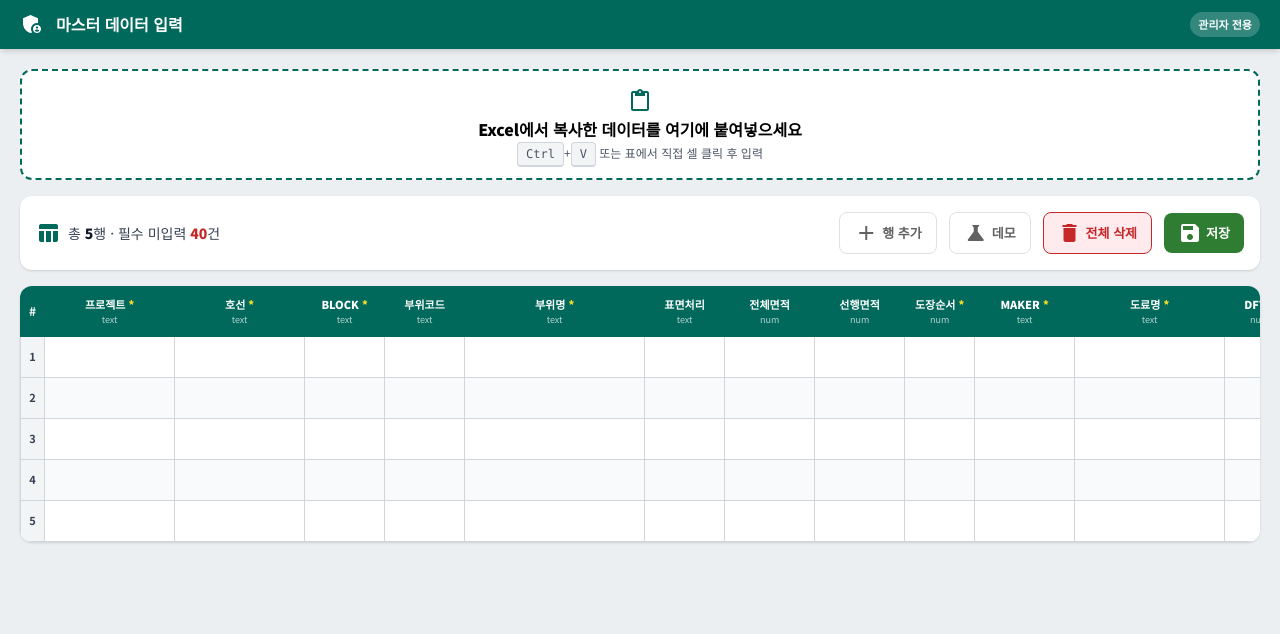
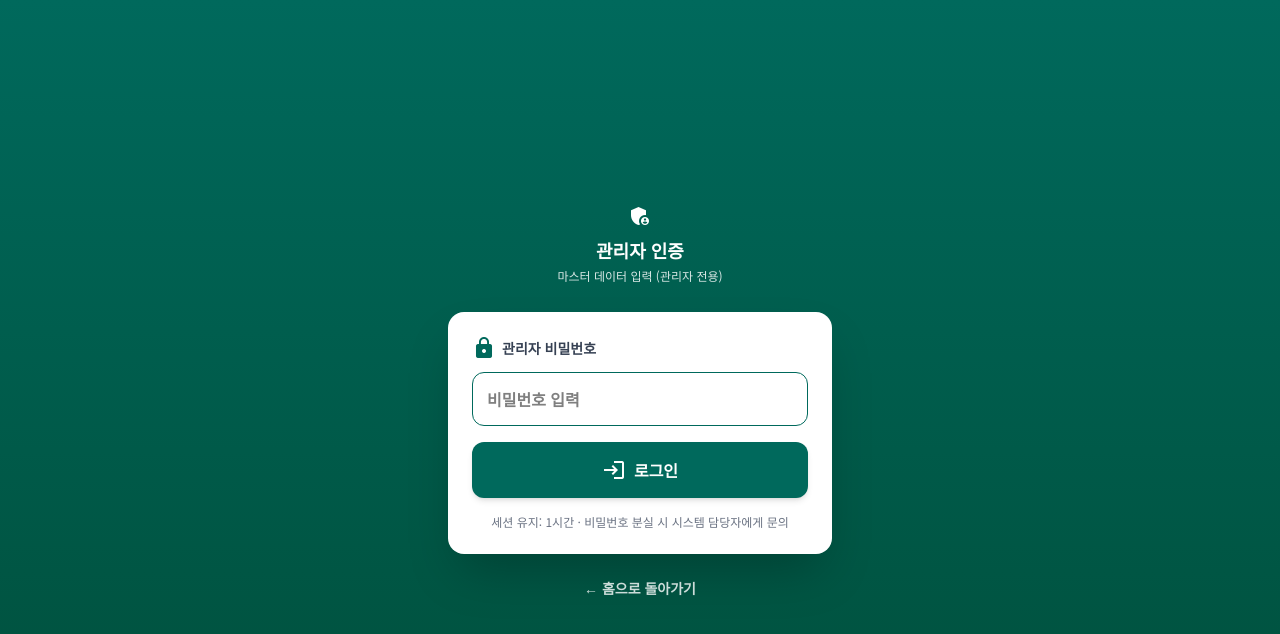
Before and after one commit to actiongamyoun/coating-qm, a Next.js app: page /admin/master in a window 1280 px wide. Shown: the top 634 px of the page. Built offline with nearby package versions, Linux system fonts and the light colour scheme; no server answers.

Commit message:
Add files via upload

```diff
--- /dev/null
+++ b/src/app/admin/master/AdminLogin.tsx
@@ -0,0 +1,91 @@
+'use client'
+
+import { useState } from 'react'
+import { useRouter } from 'next/navigation'
+import { adminLogin } from '@/lib/actions/admin-auth'
+
+export default function AdminLogin() {
+  const router = useRouter()
+  const [password, setPassword] = useState('')
+  const [error, setError] = useState('')
+  const [submitting, setSubmitting] = useState(false)
+
+  async function handleSubmit(e: React.FormEvent) {
+    e.preventDefault()
+    setError('')
+    if (!password.trim()) {
+      setError('비밀번호를 입력하세요.')
+      return
+    }
+    setSubmitting(true)
+    const res = await adminLogin(password)
+    setSubmitting(false)
+
+    if (res.success) {
+      // 새로고침으로 서버 컴포넌트 다시 평가
+      router.refresh()
+    } else {
+      setError(res.error || '로그인 실패')
+      setPassword('')
+    }
+  }
+
+  return (
+    <div className="min-h-screen bg-gradient-to-b from-admin to-emerald-900 flex flex-col items-center justify-center px-5">
+      <div className="text-center text-white mb-7">
+        <span className="material-icons text-6xl">admin_panel_settings</span>
+        <h2 className="text-lg font-black mt-2">관리자 인증</h2>
+        <p className="text-xs opacity-85 mt-1">마스터 데이터 입력 (관리자 전용)</p>
+      </div>
+
+      <form
+        onSubmit={handleSubmit}
+        className="bg-white rounded-2xl p-6 w-full max-w-sm shadow-2xl"
+      >
+        <div className="text-sm font-black text-gray-700 mb-3 flex items-center gap-1.5">
+          <span className="material-icons text-base text-admin">lock</span>
+          관리자 비밀번호
+        </div>
+
+        <input
+          type="password"
+          value={password}
+          onChange={e => setPassword(e.target.value)}
+          placeholder="비밀번호 입력"
+          autoComplete="current-password"
+          autoFocus
+          className="w-full p-3.5 border-[1.5px] border-gray-300 rounded-xl text-base font-bold focus:outline-none focus:border-admin mb-4"
+        />
+
+        {error && (
+          <div className="bg-danger-light text-danger px-3 py-2 rounded-lg text-sm font-bold mb-3 flex items-center gap-1.5">
+            <span className="material-icons text-base">error</span>
+            {error}
+          </div>
+        )}
+
+        <button
+          type="submit"
+          disabled={submitting}
+          className="w-full bg-admin hover:bg-emerald-900 text-white py-4 rounded-xl text-base font-black flex items-center justify-center gap-2 shadow-md disabled:opacity-60 disabled:cursor-not-allowed"
+        >
+          <span className="material-icons">
+            {submitting ? 'hourglass_top' : 'login'}
+          </span>
+          {submitting ? '확인 중...' : '로그인'}
+        </button>
+
+        <p className="text-center text-xs text-gray-500 mt-4">
+          세션 유지: 1시간 · 비밀번호 분실 시 시스템 담당자에게 문의
+        </p>
+      </form>
+
+      <a
+        href="/"
+        className="mt-6 text-white/80 text-sm font-bold underline-offset-2 hover:underline"
+      >
+        ← 홈으로 돌아가기
+      </a>
+    </div>
+  )
+}
--- a/src/app/admin/master/MasterEditor.tsx
+++ b/src/app/admin/master/MasterEditor.tsx
@@ -3,6 +3,7 @@
 import { useState, useEffect } from 'react'
 import { MASTER_COLUMNS, emptyRow, type MasterRow } from '@/types/master'
 import { saveMasterData } from '@/lib/actions/master'
+import { adminLogout } from '@/lib/actions/admin-auth'
 
 export default function MasterEditor() {
   const [rows, setRows] = useState<MasterRow[]>(() =>
@@ -120,12 +121,24 @@ export default function MasterEditor() {
     }
   }
 
+  async function handleLogout() {
+    if (!confirm('관리자 로그아웃 하시겠습니까?')) return
+    await adminLogout()
+  }
+
   return (
     <div className="min-h-screen bg-[#ECEFF1]">
       <div className="sticky top-0 z-20 bg-admin text-white px-5 py-3 flex items-center gap-3 shadow-md">
         <span className="material-icons text-2xl">admin_panel_settings</span>
         <div className="flex-1 font-black text-base">마스터 데이터 입력</div>
         <span className="bg-white/20 px-2 py-1 rounded-full text-[11px] font-black">관리자 전용</span>
+        <button
+          onClick={handleLogout}
+          className="bg-white/15 hover:bg-white/25 px-3 py-1.5 rounded-full text-[12px] font-black flex items-center gap-1"
+          title="로그아웃"
+        >
+          <span className="material-icons text-base">logout</span>로그아웃
+        </button>
       </div>
 
       <div className="max-w-[1400px] mx-auto p-5">
--- a/src/app/admin/master/page.tsx
+++ b/src/app/admin/master/page.tsx
@@ -1,5 +1,13 @@
+import { isAdminAuthed } from '@/lib/actions/admin-auth'
+import AdminLogin from './AdminLogin'
 import MasterEditor from './MasterEditor'
 
-export default function MasterPage() {
+export default async function MasterPage() {
+  const authed = await isAdminAuthed()
+
+  if (!authed) {
+    return <AdminLogin />
+  }
+
   return <MasterEditor />
 }
--- a/src/app/maker/page.tsx
+++ b/src/app/maker/page.tsx
@@ -58,14 +58,6 @@ export default function MakerHome() {
           <span className="material-icons align-middle mr-1">tips_and_updates</span>
           최근 기록 목록은 추후 추가될 예정입니다.
         </div>
-
-        <Link
-          href="/admin/master"
-          className="block bg-white border-2 border-admin text-admin py-3 rounded-xl text-sm font-black text-center"
-        >
-          <span className="material-icons align-middle mr-1">admin_panel_settings</span>
-          마스터 데이터 입력 (관리자)
-        </Link>
       </div>
     </div>
   )
--- a/src/app/qm/page.tsx
+++ b/src/app/qm/page.tsx
@@ -2,7 +2,6 @@
 
 import { useEffect, useState } from 'react'
 import { useRouter } from 'next/navigation'
-import Link from 'next/link'
 
 export default function QmHome() {
   const router = useRouter()
@@ -42,14 +41,6 @@ export default function QmHome() {
           <span className="material-icons align-middle mr-1">tips_and_updates</span>
           QM 대시보드는 추후 추가될 예정입니다.
         </div>
-
-        <Link
-          href="/admin/master"
-          className="block bg-white border-2 border-admin text-admin py-3 rounded-xl text-sm font-black text-center"
-        >
-          <span className="material-icons align-middle mr-1">admin_panel_settings</span>
-          마스터 데이터 입력 (관리자)
-        </Link>
       </div>
     </div>
   )
--- /dev/null
+++ b/src/lib/actions/admin-auth.ts
@@ -0,0 +1,66 @@
+'use server'
+
+import { cookies } from 'next/headers'
+import { redirect } from 'next/navigation'
+
+const COOKIE_NAME = 'coating_qm_admin'
+const SESSION_HOURS = 1
+
+/**
+ * 관리자 로그인
+ * 환경변수 ADMIN_PASSWORD와 일치하면 쿠키 발급
+ */
+export async function adminLogin(password: string): Promise<{ success: boolean; error?: string }> {
+  const expected = process.env.ADMIN_PASSWORD
+  if (!expected) {
+    return { success: false, error: '서버에 ADMIN_PASSWORD가 설정되지 않았습니다.' }
+  }
+  if (!password) {
+    return { success: false, error: '비밀번호를 입력하세요.' }
+  }
+  if (password !== expected) {
+    return { success: false, error: '비밀번호가 일치하지 않습니다.' }
+  }
+
+  // 비번 검증 통과 → 쿠키 발급 (간단한 토큰: 만료시간 포함)
+  const expiresAt = Date.now() + SESSION_HOURS * 60 * 60 * 1000
+  const token = Buffer.from(JSON.stringify({ exp: expiresAt })).toString('base64')
+
+  const cookieStore = await cookies()
+  cookieStore.set(COOKIE_NAME, token, {
+    httpOnly: true,
+    secure: process.env.NODE_ENV === 'production',
+    sameSite: 'lax',
+    maxAge: SESSION_HOURS * 60 * 60,
+    path: '/',
+  })
+
+  return { success: true }
+}
+
+/**
+ * 현재 관리자 로그인 상태 확인 (서버 컴포넌트에서 호출)
+ */
+export async function isAdminAuthed(): Promise<boolean> {
+  const cookieStore = await cookies()
+  const token = cookieStore.get(COOKIE_NAME)?.value
+  if (!token) return false
+
+  try {
+    const decoded = JSON.parse(Buffer.from(token, 'base64').toString('utf-8'))
+    if (!decoded.exp || typeof decoded.exp !== 'number') return false
+    if (Date.now() > decoded.exp) return false
+    return true
+  } catch {
+    return false
+  }
+}
+
+/**
+ * 관리자 로그아웃
+ */
+export async function adminLogout() {
+  const cookieStore = await cookies()
+  cookieStore.delete(COOKIE_NAME)
+  redirect('/admin/master')
+}
```
